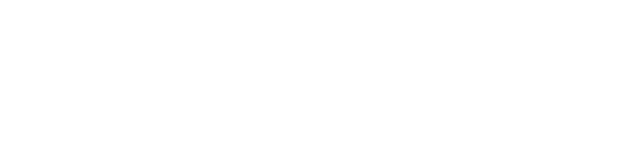
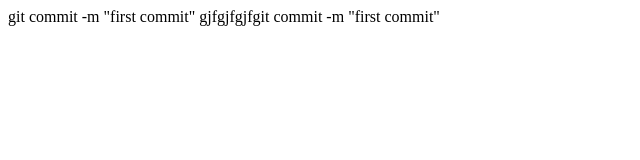
Before and after one commit to Shahariarshanto/pptt, a plain HTML site: page index.html in a window 1280 px wide. Shown: the whole page, without its empty margins (0-640 px from the left). Drawn offline with Linux system fonts and the light colour scheme.

Commit message:
first commit

```diff
--- a/index.html
+++ b/index.html
@@ -1,12 +1,14 @@
 <!DOCTYPE html>
 <html lang="en">
 <head>
-    <meta charset="UTF-8">
+    <meta charset="UTF-8">git commit -m "first commit"
+
     <meta http-equiv="X-UA-Compatible" content="IE=edge">
     <meta name="viewport" content="width=device-width, initial-scale=1.0">
     <title>Document</title>
 </head>
 <body>
+  gjfgjfgjfgit commit -m "first commit"
 
 </body>
 </html>
```
